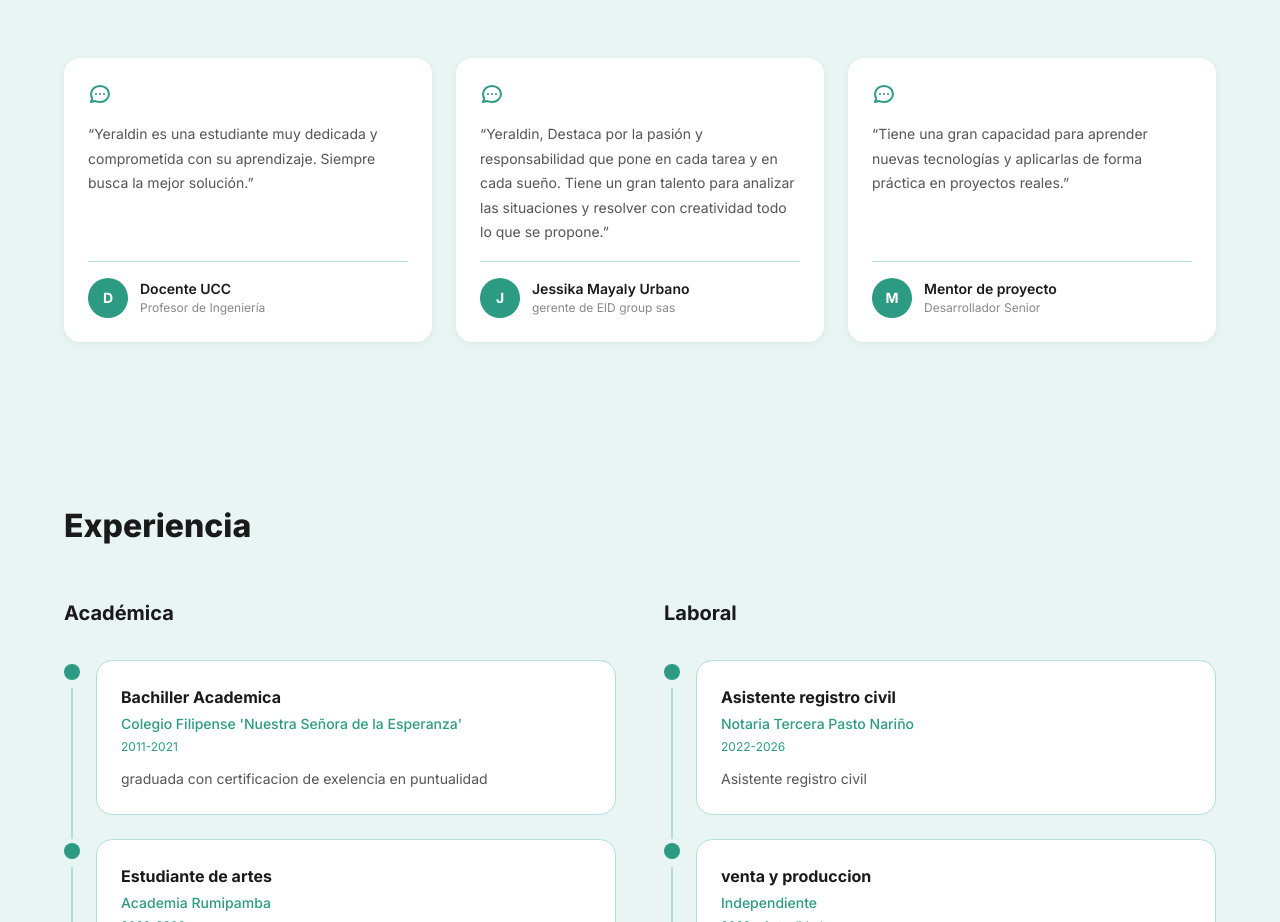
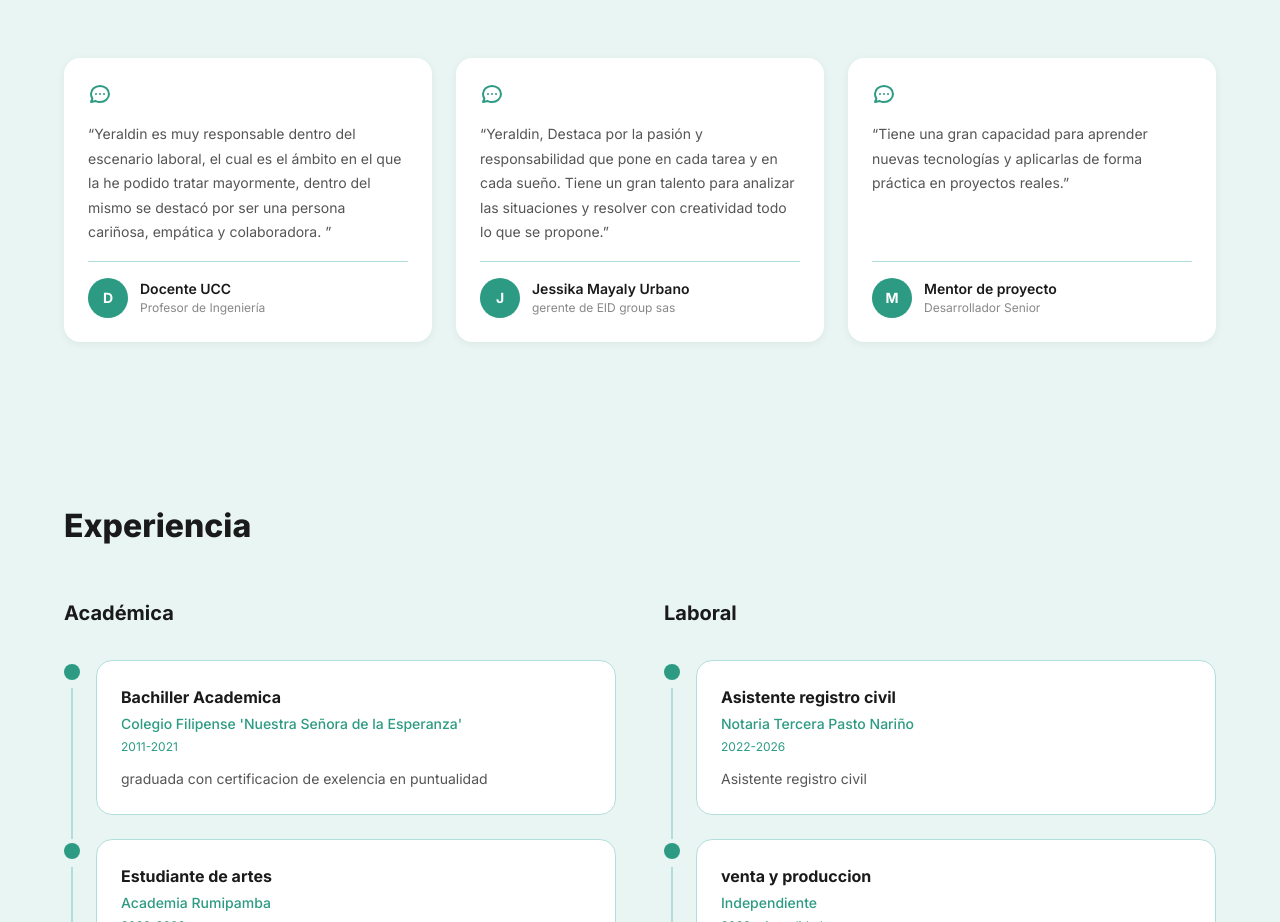
Before and after one commit to Yeraldin3139/portafolio, a Next.js app: page / in a window 1280 px wide. Shown: the part 2493-3415 px from the top of the page. Built offline with nearby package versions, Linux system fonts and the light colour scheme.

Commit message:
adicion de testimonio

```diff
--- a/components/Testimonials.tsx
+++ b/components/Testimonials.tsx
@@ -3,7 +3,7 @@
 import { useApp } from "@/app/context";
 
 const testimoniosEs = [
-  { id: 1, text: "Yeraldin es una estudiante muy dedicada y comprometida con su aprendizaje. Siempre busca la mejor solución.", name: "Docente UCC", role: "Profesor de Ingeniería", initial: "D" },
+  { id: 1, text: "Yeraldin es muy responsable dentro del escenario laboral, el cual es el ámbito en el que la he podido tratar mayormente, dentro del mismo se destacó por ser una persona cariñosa, empática y colaboradora. ", name: "Docente UCC", role: "Profesor de Ingeniería", initial: "D" },
   { id: 2, text: "Yeraldin, Destaca por la pasión y responsabilidad que pone en cada tarea y en cada sueño. Tiene un gran talento para analizar las situaciones y resolver con creatividad todo lo que se propone.", name: "Jessika Mayaly Urbano", role: "gerente de EID group sas", initial: "J" },
   { id: 3, text: "Tiene una gran capacidad para aprender nuevas tecnologías y aplicarlas de forma práctica en proyectos reales.", name: "Mentor de proyecto", role: "Desarrollador Senior", initial: "M" },
 ];
```
